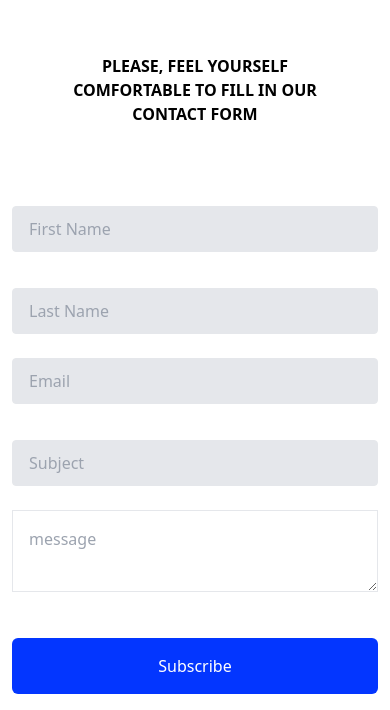
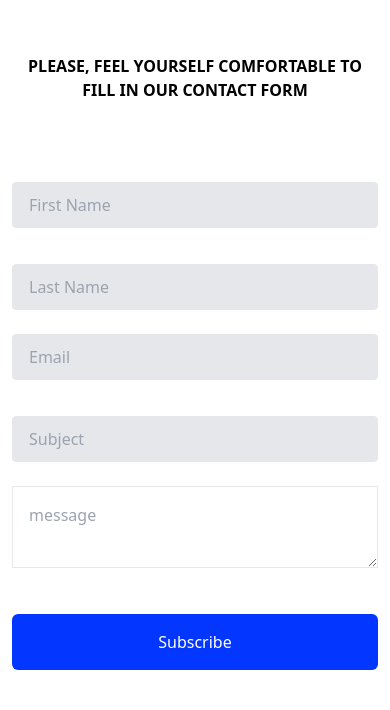
Before and after one commit to wandeyyyyy/travel-website, a website: page contacts.html in a window 390 px wide. Shown: the part 902-1612 px from the top of the page. After the commit the page ends 1588 px from the top, so only its background shows below. Drawn offline with Linux system fonts and the light colour scheme.

Commit message:
another commit

```diff
--- a/contacts.html
+++ b/contacts.html
@@ -40,7 +40,7 @@
 
      </div>
 
-     <div class="main max-w-[70%] mx-auto mt-28">
+     <div class="main max-w-[90%] lg:max-w-[70%] mx-auto mt-28">
         <p class="text-center font-bold">PLEASE, FEEL YOURSELF COMFORTABLE TO FILL IN OUR CONTACT FORM</p>
      </div>
      <form class="w-full mx-auto lg:max-w-[60%] mt-20">
```
Also changed, not shown: dist/output.css.
